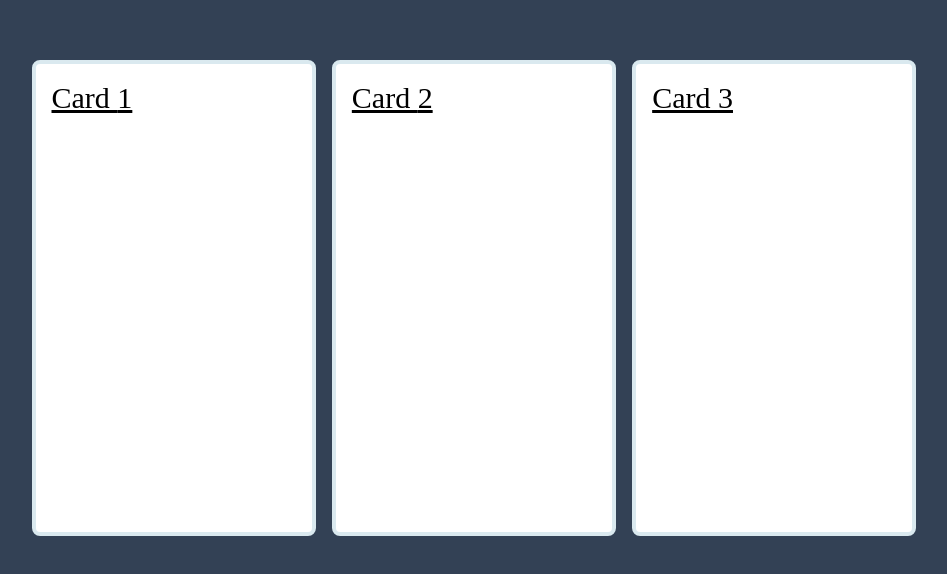
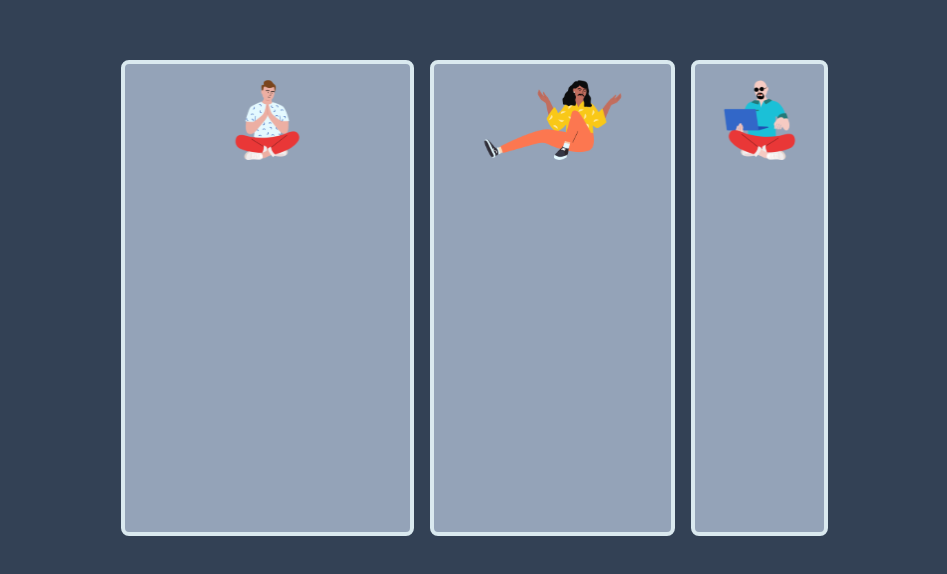
Before and after one commit to JordiNodeJS/challenge_jump2digital2022, a React (Vite) app: page / in a window 1280 px wide. Shown: the part 110-684 px from the top of the page, without its empty margins (166-1113 px from the left). Built offline with nearby package versions, Linux system fonts and the light colour scheme.

Commit message:
export a component to another

```diff
--- a/src/components/card/Card.jsx
+++ b/src/components/card/Card.jsx
@@ -1,7 +1,7 @@
-const Card = ({ title }) => {
+const Card = ({ Svgs }) => {
   return (
-    <div className='card'>
-      Card {title}
+    <div className='card bg-slate-400'>
+      <Svgs />
     </div>
   )
 }
--- /dev/null
+++ b/src/components/card/CardList.jsx
@@ -0,0 +1,14 @@
+import { svgComponents } from './atoms/svg'
+import Card from './Card'
+
+const CardList = () => {
+  return svgComponents.map(component => {
+    const { svgs, id } = component
+    const Svg1 = svgs[0]
+    const SvgToCard = () => <Svg1 key={id} />
+    // if (Svgs.length >= 2) return <Card key={id} Svgs={svgToCard} />
+    return <Card key={id} Svgs={SvgToCard} />
+  })
+}
+
+export default CardList
--- a/src/components/card/atoms/svg/index.js
+++ b/src/components/card/atoms/svg/index.js
@@ -2,6 +2,7 @@ import SvgFree from './SvgFree'
 import SvgPro from './SvgPro'
 import SvgTeam1 from './SvgTeam1'
 import SvgTeam2 from './SvgTeam2'
-import { SvgTeam3 } from './SvgTeam3'
+import SvgTeam3 from './SvgTeam3'
+import svgComponents from './svgComponents'
 
-export { SvgFree, SvgPro, SvgTeam1, SvgTeam2, SvgTeam3 }
+export { SvgFree, SvgPro, SvgTeam1, SvgTeam2, SvgTeam3, svgComponents }
--- /dev/null
+++ b/src/components/card/atoms/svg/svgComponents.js
@@ -0,0 +1,12 @@
+import SvgFree from './SvgFree'
+import SvgPro from './SvgPro'
+import SvgTeam1 from './SvgTeam1'
+import SvgTeam2 from './SvgTeam2'
+import SvgTeam3 from './SvgTeam3'
+
+export const svgComponents = [
+  { svgs: [SvgFree], id: 1 },
+  { svgs: [SvgPro], id: 2 },
+  { svgs: [SvgTeam1, SvgTeam2, SvgTeam3], id: 3 }
+]
+export default svgComponents
--- a/src/index.css
+++ b/src/index.css
@@ -9,6 +9,6 @@
 }
 @layer components {
   .card {
-    @apply font-rubik font-light p-4 border-4 border-[#dae9ef] hover:border-black bg-white hover:bg-[#5A45F2] rounded-lg transition-all duration-300 hover:scale-105 w-[284.33px] h-[476px];
+    @apply font-rubik font-light p-4 border-4 border-[#dae9ef] hover:border-black bg-white hover:bg-[#5A45F2] rounded-lg transition-all duration-300 hover:scale-105 h-[476px];
   }
 }
--- a/src/pages/Layout.jsx
+++ b/src/pages/Layout.jsx
@@ -1,11 +1,9 @@
-import Card from '../components/card/Card'
+import CardList from '../components/card/CardList'
 
 const Layout = () => {
   return (
     <div className='flex justify-center items-center gap-4 pt-4 flex-wrap h-screen bg-slate-700'>
-      <Card title='1' />
-      <Card title='2' />
-      <Card title='3' />
+      <CardList />
     </div>
   )
 }
```
